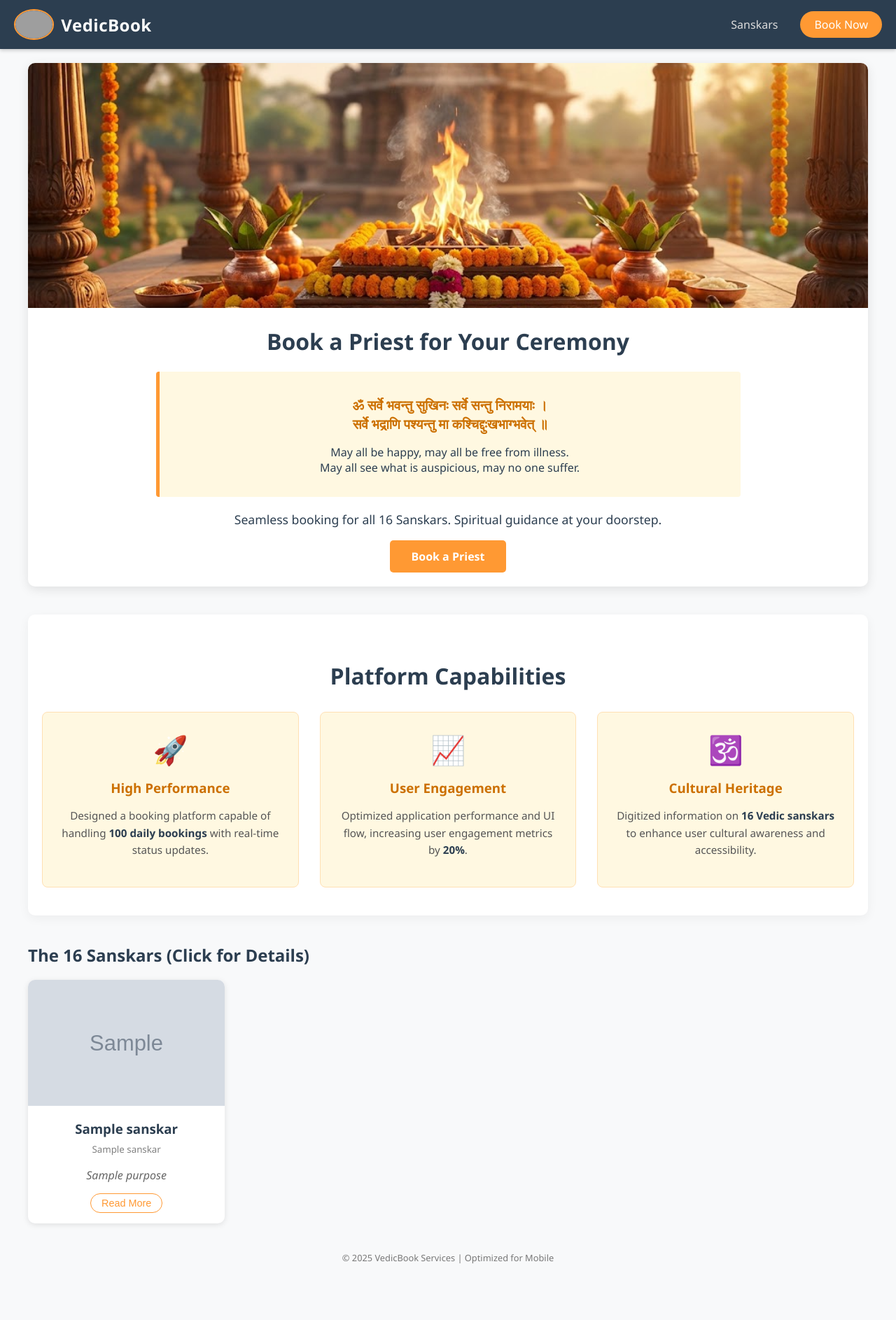
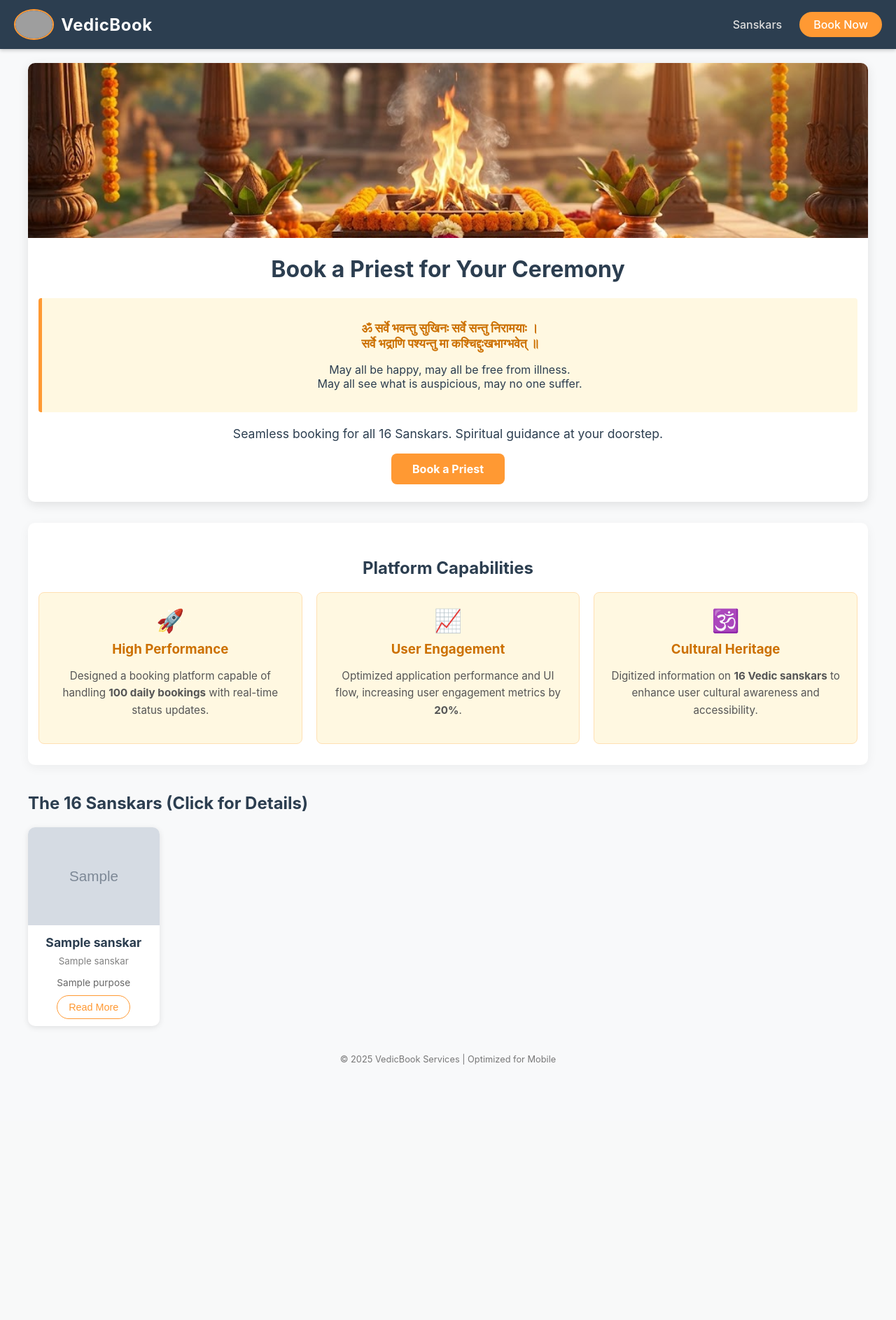
Before and after one commit to Mriidul2508/Vedic-Book, a Flask app: template templates/index.html in a window 1280 px wide. Shown: the whole page at 70% size. After the commit the page ends 1521 px from the top, so only its background shows below. Run offline with Flask 3, Linux system fonts and the light colour scheme; the template is opened without the code that fills it: most values are stand-ins (such as "Sample title", 1, 10 or a date in 2020); grey boxes marked "Sample" are stand-in pictures; grey boxes are pictures that could not be loaded.

Commit message:
Update style.css

```diff
--- a/static/style.css
+++ b/static/style.css
@@ -1,24 +1,21 @@
 :root {
     --primary: #ff9933;
-    /* Saffron Orange */
     --primary-dark: #cc7000;
     --dark: #2c3e50;
-    /* Dark Blue-Grey */
     --light: #f8f9fa;
-    /* Light Grey Background */
     --white: #ffffff;
 }
 
 body {
-    font-family: 'Segoe UI', Tahoma, Geneva, Verdana, sans-serif;
+    font-family: -apple-system, BlinkMacSystemFont, 'Segoe UI', Roboto, Helvetica, Arial, sans-serif; /* Native System Fonts */
     margin: 0;
     padding: 0;
     background-color: var(--light);
     color: var(--dark);
+    -webkit-tap-highlight-color: transparent; /* Removes blue highlight on tap */
 }
 
-/* --- NAVIGATION BAR STYLING --- */
-/* This fixes the formatting to push Logo Left and Links Right */
+/* --- NAVBAR --- */
 .navbar {
     background-color: var(--dark);
     padding: 0 20px;
@@ -26,348 +23,90 @@ body {
     display: flex;
     justify-content: space-between;
     align-items: center;
-    box-shadow: 0 2px 5px rgba(0, 0, 0, 0.2);
+    box-shadow: 0 2px 5px rgba(0,0,0,0.2);
     position: sticky;
     top: 0;
     z-index: 1000;
 }
 
-/* Left Side: Logo */
-.logo-container {
-    display: flex;
-    align-items: center;
-}
+.logo-container { display: flex; align-items: center; }
+.brand-link { text-decoration: none; display: flex; align-items: center; color: var(--white); }
+.nav-logo { height: 40px; width: auto; border-radius: 50%; margin-right: 10px; border: 2px solid var(--primary); }
+.brand-name { font-size: 1.5rem; font-weight: bold; letter-spacing: 0.5px; }
 
-.brand-link {
-    text-decoration: none;
-    display: flex;
-    align-items: center;
-    color: var(--white);
-}
+.nav-links { display: flex; gap: 15px; align-items: center; }
+.nav-item { color: #ddd; text-decoration: none; font-weight: 500; font-size: 1rem; padding: 10px; }
+.highlight-btn { background-color: var(--primary); color: white !important; padding: 8px 20px; border-radius: 20px; }
 
-.nav-logo {
-    height: 40px;
-    width: auto;
-    border-radius: 50%;
-    margin-right: 10px;
-    border: 2px solid var(--primary);
-}
+/* --- LAYOUT --- */
+.container { max-width: 1200px; margin: 20px auto; padding: 0 15px; }
 
-.brand-name {
-    font-size: 1.5rem;
-    font-weight: bold;
-    letter-spacing: 0.5px;
-}
+/* --- HERO --- */
+.hero { text-align: center; background: var(--white); border-radius: 10px; overflow: hidden; box-shadow: 0 4px 15px rgba(0,0,0,0.1); margin-bottom: 20px; padding-bottom: 25px; }
+.hero-img { width: 100%; height: 250px; object-fit: cover; } /* Adjusted height for mobile */
 
-/* Right Side: Links */
-.nav-links {
-    display: flex;
-    gap: 20px;
-}
+.home-mantra { background-color: #fff8e1; border-left: 5px solid var(--primary); padding: 15px; margin: 15px; border-radius: 4px; }
+.sanskrit { font-size: 1.1rem; color: var(--primary-dark); font-weight: bold; margin-bottom: 5px; }
 
-.nav-item {
-    color: #ddd;
-    text-decoration: none;
-    font-weight: 500;
-    font-size: 1rem;
-    transition: color 0.3s;
-    padding: 8px 12px;
-}
-
-.nav-item:hover {
-    color: var(--primary);
-}
-
-.highlight-btn {
-    background-color: var(--primary);
-    color: white !important;
-    padding: 8px 20px;
-    border-radius: 20px;
-    transition: background 0.3s;
-}
-
-.highlight-btn:hover {
-    background-color: var(--primary-dark);
-}
-
-/* --- MAIN CONTAINER --- */
-.container {
-    max-width: 1200px;
-    margin: 20px auto;
-    padding: 0 20px;
-}
-
-/* --- HERO SECTION --- */
-.hero {
-    text-align: center;
-    background: var(--white);
-    border-radius: 10px;
-    overflow: hidden;
-    box-shadow: 0 4px 15px rgba(0, 0, 0, 0.1);
-    margin-bottom: 30px;
-    padding-bottom: 20px;
-}
-
-.hero-img {
-    width: 100%;
-    height: 350px;
-    object-fit: cover;
-}
-
-.home-mantra {
-    background-color: #fff8e1;
-    border-left: 5px solid var(--primary);
-    padding: 15px;
-    margin: 20px auto;
-    max-width: 800px;
-    border-radius: 4px;
-}
-
-.sanskrit {
-    font-size: 1.2rem;
-    color: var(--primary-dark);
-    font-weight: bold;
-    margin-bottom: 5px;
-}
-
-/* --- ABOUT PROJECT / HIGHLIGHTS SECTION (New) --- */
-.about-project {
-    margin: 40px 0;
-    padding: 40px 20px;
-    background-color: #fff;
-    border-radius: 10px;
-    text-align: center;
-    box-shadow: 0 4px 15px rgba(0, 0, 0, 0.05);
-}
-
-.about-project h2 {
-    color: var(--dark);
-    margin-bottom: 30px;
-    font-size: 2rem;
-}
-
-.stats-grid {
-    display: grid;
-    grid-template-columns: repeat(auto-fit, minmax(250px, 1fr));
-    gap: 30px;
-}
-
-.stat-card {
-    background: #fff8e1;
-    padding: 25px;
-    border-radius: 8px;
-    border: 1px solid #ffe0b3;
-    transition: transform 0.3s;
-}
-
-.stat-card:hover {
-    transform: translateY(-5px);
-    border-color: var(--primary);
-}
-
-.stat-card .icon {
-    font-size: 2.5rem;
-    margin-bottom: 15px;
-}
-
-.stat-card h3 {
-    color: var(--primary-dark);
-    margin: 10px 0;
-}
-
-.stat-card p {
-    color: #555;
-    line-height: 1.6;
-    font-size: 0.95rem;
-}
-
-.stat-card strong {
-    color: var(--dark);
-    font-weight: bold;
-}
+/* --- PROJECT HIGHLIGHTS --- */
+.about-project { margin: 30px 0; padding: 30px 15px; background-color: #fff; border-radius: 10px; text-align: center; box-shadow: 0 4px 15px rgba(0,0,0,0.05); }
+.stats-grid { display: grid; grid-template-columns: repeat(auto-fit, minmax(280px, 1fr)); gap: 20px; }
+.stat-card { background: #fff8e1; padding: 20px; border-radius: 8px; border: 1px solid #ffe0b3; }
+.stat-card .icon { font-size: 2rem; }
+.stat-card h3 { color: var(--primary-dark); margin: 10px 0; }
+.stat-card p { color: #555; line-height: 1.6; font-size: 0.95rem; }
 
 /* --- SANSKAR GRID --- */
-.sanskar-grid {
-    display: grid;
-    grid-template-columns: repeat(auto-fill, minmax(280px, 1fr));
-    gap: 25px;
-}
-
-.card {
-    background: var(--white);
-    border-radius: 10px;
-    overflow: hidden;
-    box-shadow: 0 2px 8px rgba(0, 0, 0, 0.1);
-    transition: transform 0.3s, box-shadow 0.3s;
-    padding-bottom: 15px;
-    cursor: pointer;
-    text-align: center;
-}
-
-.card:hover {
-    transform: translateY(-5px);
-    box-shadow: 0 10px 20px rgba(0, 0, 0, 0.15);
-}
-
-.card img {
-    width: 100%;
-    height: 180px;
-    object-fit: cover;
-}
-
-.card h3 {
-    margin: 15px 0 5px;
-    color: var(--dark);
-}
-
-.role {
-    color: #666;
-    font-style: italic;
-    margin-bottom: 15px;
-}
+.sanskar-grid { display: grid; grid-template-columns: repeat(auto-fill, minmax(160px, 1fr)); gap: 15px; } /* Smaller min-width for mobile grid */
+.card { background: var(--white); border-radius: 10px; overflow: hidden; box-shadow: 0 2px 8px rgba(0,0,0,0.1); padding-bottom: 10px; text-align: center; }
+.card img { width: 100%; height: 140px; object-fit: cover; }
+.card h3 { margin: 10px 0 5px; font-size: 1.1rem; color: var(--dark); }
+.role { font-size: 0.85rem; color: #666; margin-bottom: 10px; }
 
 /* --- BUTTONS --- */
-.btn {
-    display: inline-block;
-    background: var(--primary);
-    color: white;
-    padding: 12px 30px;
-    text-decoration: none;
-    border-radius: 5px;
-    font-weight: bold;
-    border: none;
-    cursor: pointer;
-    font-size: 1rem;
-}
+.btn { display: inline-block; background: var(--primary); color: white; padding: 12px 30px; text-decoration: none; border-radius: 8px; font-weight: bold; border: none; cursor: pointer; font-size: 1rem; width: auto; }
+.btn-small { padding: 8px 16px; border: 1px solid var(--primary); color: var(--primary); background: transparent; border-radius: 20px; font-size: 0.9rem; }
 
-.btn:hover {
-    background: var(--primary-dark);
-}
-
-.btn-small {
-    background: transparent;
-    border: 1px solid var(--primary);
-    color: var(--primary);
-    padding: 5px 15px;
-    border-radius: 20px;
-    cursor: pointer;
-    font-size: 0.9rem;
-}
-
-.btn-small:hover {
-    background: var(--primary);
-    color: white;
-}
+/* --- FORM --- */
+.form-container { max-width: 500px; margin: 20px auto; background: white; padding: 25px; border-radius: 10px; box-shadow: 0 5px 15px rgba(0,0,0,0.1); }
+input, select { width: 100%; padding: 14px; margin: 8px 0 20px; border: 1px solid #ddd; border-radius: 8px; font-size: 1rem; background: #fff; } /* Larger touch area */
+.alert { padding: 10px; margin-bottom: 10px; border-radius: 4px; }
+.success { background: #d4edda; color: #155724; }
+.warning { background: #fff3cd; color: #856404; }
 
 /* --- MODAL --- */
-.modal {
-    display: none;
-    position: fixed;
-    z-index: 2000;
-    left: 0;
-    top: 0;
-    width: 100%;
-    height: 100%;
-    background-color: rgba(0, 0, 0, 0.7);
-    overflow-y: auto;
+.modal { display: none; position: fixed; z-index: 2000; left: 0; top: 0; width: 100%; height: 100%; background-color: rgba(0,0,0,0.8); overflow-y: auto; -webkit-overflow-scrolling: touch; }
+.modal-content { background-color: #fff; margin: 10% auto; padding: 20px; border-radius: 10px; width: 85%; max-width: 500px; position: relative; }
+.close { position: absolute; right: 15px; top: 10px; font-size: 30px; padding: 10px; color: #555; } /* Larger touch area for close */
+.modal-image { width: 100%; max-height: 250px; object-fit: contain; border-radius: 8px; margin-bottom: 15px; border: 2px solid #eee; background: #fafafa; }
+.mantra-box { background-color: #fff3cd; border-left: 5px solid var(--primary); padding: 15px; margin: 15px 0; text-align: center; font-family: 'Georgia', serif; font-style: italic; color: #5c4300; font-size: 1.1rem; }
+
+/* =========================================
+   MOBILE OPTIMIZATIONS (Max-Width 768px)
+========================================= */
+@media (max-width: 768px) {
+    /* Navbar: Stack Logo and Links if needed, or keep compact */
+    .navbar { padding: 0 15px; height: 60px; }
+    .brand-name { font-size: 1.2rem; }
+    .nav-item { font-size: 0.9rem; padding: 8px; }
+
+    /* Hero Section */
+    .hero h1 { font-size: 1.5rem; margin: 15px 0; }
+    .home-mantra { padding: 10px; margin: 10px 0; }
+    .sanskrit { font-size: 1rem; }
+
+    /* Grid adjustments for phones */
+    .sanskar-grid { grid-template-columns: 1fr 1fr; gap: 10px; } /* 2 columns on mobile */
+    .card img { height: 100px; }
+    .card h3 { font-size: 0.95rem; }
+
+    /* Buttons: Make them full width for easy thumb tapping */
+    .btn { display: block; width: 100%; box-sizing: border-box; text-align: center; padding: 15px; margin-top: 10px; }
+
+    /* Modal: Full width on mobile */
+    .modal-content { width: 90%; margin: 20% auto; padding: 20px; }
+    .close { top: 5px; right: 10px; }
+
+    /* Form inputs */
+    input, select { font-size: 16px; } /* Prevents iOS zoom on focus */
 }
-
-.modal-content {
-    background-color: #fff;
-    margin: 5% auto;
-    padding: 30px;
-    border-radius: 10px;
-    width: 90%;
-    max-width: 600px;
-    position: relative;
-    animation: slideDown 0.3s;
-}
-
-@keyframes slideDown {
-    from {
-        transform: translateY(-50px);
-        opacity: 0;
-    }
-
-    to {
-        transform: translateY(0);
-        opacity: 1;
-    }
-}
-
-.close {
-    position: absolute;
-    right: 20px;
-    top: 15px;
-    font-size: 30px;
-    font-weight: bold;
-    color: #aaa;
-    cursor: pointer;
-}
-
-.close:hover {
-    color: var(--dark);
-}
-
-.modal-image {
-    width: 100%;
-    max-height: 300px;
-    object-fit: contain;
-    border-radius: 8px;
-    margin-bottom: 15px;
-    border: 2px solid #eee;
-    background: #fafafa;
-}
-
-.mantra-box {
-    background-color: #fff3cd;
-    border-left: 5px solid var(--primary);
-    padding: 15px;
-    margin: 15px 0;
-    text-align: center;
-    font-family: 'Georgia', serif;
-    font-style: italic;
-    color: #5c4300;
-    font-size: 1.1rem;
-}
-
-/* --- FORMS (Used in Book.html) --- */
-.form-container {
-    max-width: 500px;
-    margin: 40px auto;
-    background: white;
-    padding: 40px;
-    border-radius: 10px;
-    box-shadow: 0 5px 15px rgba(0, 0, 0, 0.1);
-}
-
-input,
-select {
-    width: 100%;
-    padding: 12px;
-    margin: 8px 0 20px;
-    border: 1px solid #ddd;
-    border-radius: 4px;
-    box-sizing: border-box;
-}
-
-label {
-    font-weight: bold;
-    color: var(--dark);
-}
-
-.alert {
-    padding: 10px;
-    margin-bottom: 10px;
-    border-radius: 4px;
-}
-
-.success {
-    background: #d4edda;
-    color: #155724;
-}
-
-.warning {
-    background: #fff3cd;
-    color: #856404;
-}
```
